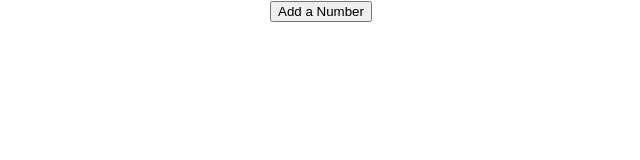
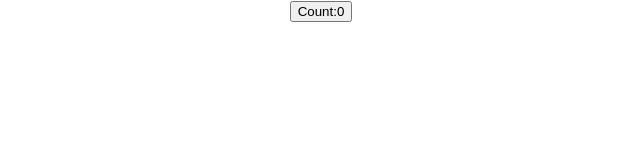
Before and after one commit to sahilm-10/EQ-React, a React (Create React App) app: page / in a window 1280 px wide. Shown: the top 160 px of the page, without its empty margins (319-959 px from the left). Built offline with nearby package versions, Linux system fonts and the light colour scheme.

Commit message:
Added UseEffect Example

```diff
--- a/src/App.js
+++ b/src/App.js
@@ -8,6 +8,7 @@
 import Message from './Components/StateMessage';
 import UseStateWithObject from './Components/UseStateExample';
 import UseStateArray from './Components/useStateArrayExample';
+import ClickCounter from './Hooks/useEffectExample';
 function App() {
   return (
     <div className="App">
@@ -28,7 +29,9 @@
     {/* <HookCounter/> */}
    {/* <UseStateWithObject/> */}
 
-   <UseStateArray/>
+   {/* <UseStateArray/> */}
+
+   <ClickCounter/>
     </div>
   );
 }
--- /dev/null
+++ b/src/Hooks/useEffectExample.js
@@ -0,0 +1,18 @@
+import React, { useEffect, useState } from "react";
+
+//  useEffect must be written inside a functional component.
+// useEffect  runs after every render !!!
+function ClickCounter(){
+    const [count,setCount] = useState(0);
+    useEffect(()=>{
+        console.log("Inside Hook!")
+        document.title = `You Have Clicked Me ${count} times!`
+    })
+    return(
+        <div>
+            <button onClick={()=>setCount(count + 1)}>Count:{count}</button>
+        </div>
+    )
+}
+
+export default ClickCounter;
```
